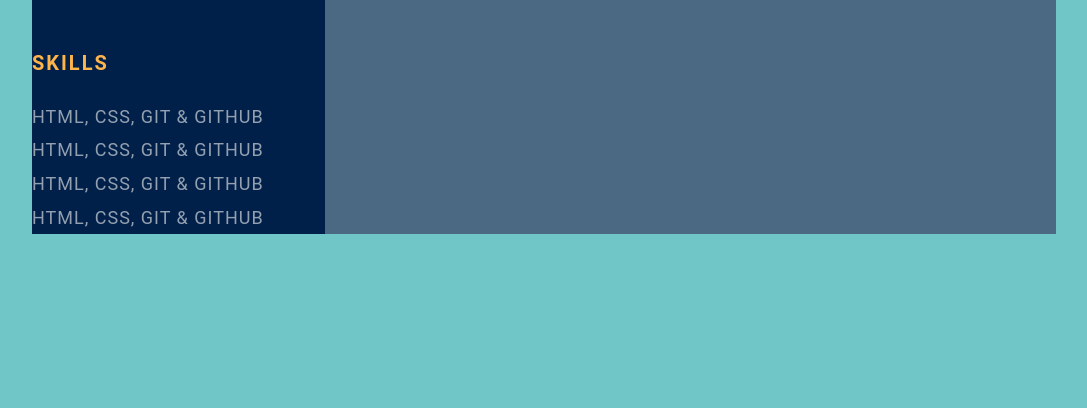
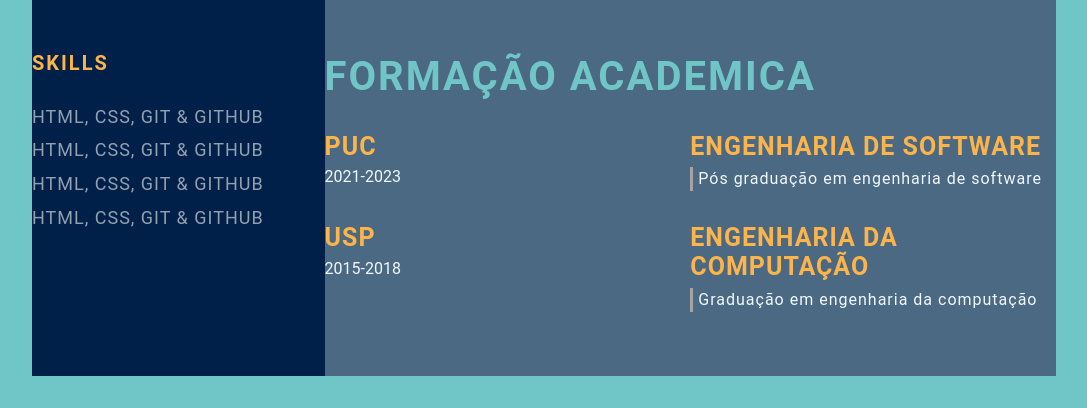
Before and after one commit to ricardolsantanna/devweekgit-ric.github.io, a plain HTML site: page index.html in a window 1280 px wide. Shown: the part 720-1128 px from the top of the page, without its empty margins (96-1183 px from the left). Before the commit the page ends 986 px from the top, so only its background shows below. Drawn offline with Linux system fonts and the light colour scheme.

Commit message:
Feature: Add school-academy (#4)
Co-authored-by: ricklsant <ricardolsantanna>

```diff
--- a/index.html
+++ b/index.html
@@ -76,6 +76,33 @@
                         </div>
                     </div>
                 </section>
+                <section class="education gap">
+                    <div class="right-title">Formação Academica</div>
+                    <div class="education-contents">
+                        <div class="education-left">
+                            <p class="education-school-name">PUC</p>
+                            <p class="education-time-period">2021-2023</p>
+                        </div>
+                        <div class="education-right">
+                            <p class="education-subject">Engenharia de Software</p>
+                            <p class="education-desc">
+                                Pós graduação em engenharia de software
+                            </p>
+                        </div>
+                    </div>
+                    <div class="education-contents">
+                        <div class="education-left">
+                            <p class="education-school-name">USP</p>
+                            <p class="education-time-period">2015-2018</p>
+                        </div>
+                        <div class="education-right">
+                            <p class="education-subject">Engenharia da Computação</p>
+                            <p class="education-desc">
+                                Graduação em engenharia da computação
+                            </p>
+                        </div>
+                    </div>
+                </section>
             </section>
     </main>
 </body>
```
